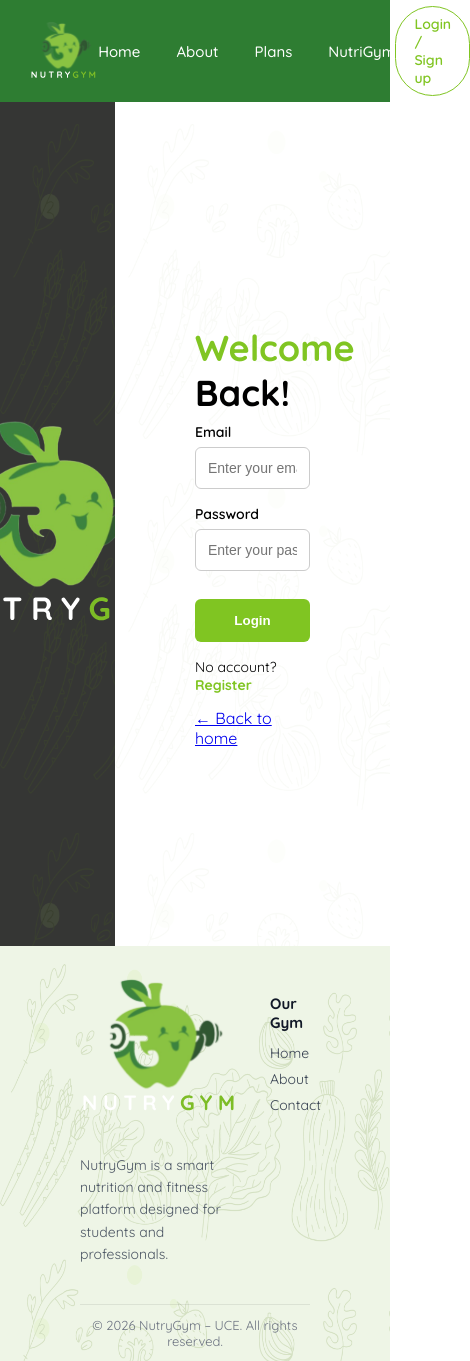
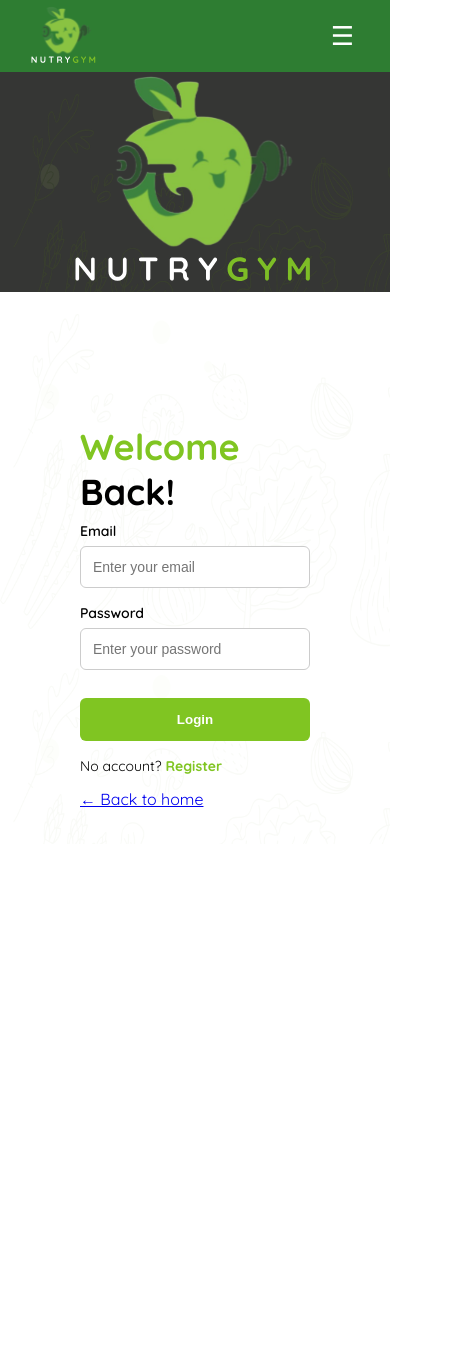
Before and after one commit to jatulcanaza/nutrygym-uce, a React (Vite) app in the folder apps/web/: page /auth in a window 390 px wide. Shown: the whole page, 470 px wide, since content can reach past the window. After the commit the page ends 844 px from the top, so only its background shows below. Built offline with nearby package versions, Linux system fonts and the light colour scheme.

Commit message:
fix(web): improve mobile responsiveness for navbar and layout

```diff
--- a/apps/web/src/components/Footer.css
+++ b/apps/web/src/components/Footer.css
@@ -103,3 +103,49 @@
   font-size: 13px;
   color: #6b7280;
 }
+/* =========================
+   RESPONSIVE (Footer)
+========================= */
+
+@media (max-width: 1024px) {
+  .footer {
+    padding: 28px 32px 12px; /* antes 80px */
+  }
+
+  .footer-links {
+    gap: 40px; /* antes 80px */
+  }
+}
+
+@media (max-width: 768px) {
+  .footer {
+    padding: 24px 16px 12px;
+  }
+
+  .footer-content {
+    flex-direction: column;
+    align-items: flex-start;
+    gap: 22px;
+  }
+
+  .footer-brand {
+    max-width: 520px;
+  }
+
+  .footer-links {
+    width: 100%;
+    flex-wrap: wrap;
+    gap: 26px;
+  }
+
+  .footer-social {
+    align-items: center;
+  }
+}
+
+@media (max-width: 420px) {
+  .footer-links {
+    flex-direction: column;
+    gap: 18px;
+  }
+}
--- a/apps/web/src/components/Navbar.tsx
+++ b/apps/web/src/components/Navbar.tsx
@@ -1,8 +1,11 @@
 import { Link } from "react-router-dom";
+import { useState } from "react";
 import "./Navbar.css";
 import logo from "../assets/logo.svg";
 
 export default function Navbar() {
+  const [open, setOpen] = useState(false);
+
   return (
     <nav className="navbar">
       {/* LEFT: LOGO */}
@@ -10,15 +13,33 @@ export default function Navbar() {
         <img src={logo} alt="NutryGym Logo" className="nav-logo" />
       </div>
 
+      {/* Toggle (solo móvil) */}
+      <button
+        className="nav-toggle"
+        type="button"
+        aria-label="Toggle menu"
+        aria-expanded={open}
+        onClick={() => setOpen((v) => !v)}
+      >
+        ☰
+      </button>
+
       {/* CENTER: MENU */}
-      <ul className="nav-menu">
-        <li><Link to="/">Home</Link></li>
-        <li><Link to="/about">About</Link></li>
-        <li><Link to="/plans">Plans</Link></li>
-        <li><Link to="/nutrigym">NutriGym</Link></li>
+      <ul className={`nav-menu ${open ? "open" : ""}`}>
+        <li><Link to="/" onClick={() => setOpen(false)}>Home</Link></li>
+        <li><Link to="/about" onClick={() => setOpen(false)}>About</Link></li>
+        <li><Link to="/plans" onClick={() => setOpen(false)}>Plans</Link></li>
+        <li><Link to="/nutrigym" onClick={() => setOpen(false)}>NutriGym</Link></li>
+
+        {/* AUTH también dentro en móvil para que no se corte */}
+        <li className="nav-auth-mobile">
+          <Link to="/auth" className="auth-link" onClick={() => setOpen(false)}>
+            Login / Sign up
+          </Link>
+        </li>
       </ul>
 
-      {/* RIGHT: AUTH */}
+      {/* RIGHT: AUTH (solo desktop) */}
       <div className="nav-right">
         <Link to="/auth" className="auth-link">
           Login / Sign up
--- a/apps/web/src/components/navbar.css
+++ b/apps/web/src/components/navbar.css
@@ -1,11 +1,13 @@
-/* ===== NAVBAR BASE ===== */
+/* =====================================================
+   NAVBAR BASE
+===================================================== */
 .navbar {
   height: 72px;
   padding: 0 48px;
   display: flex;
   align-items: center;
   justify-content: space-between;
-  background-color: #0f172a;
+  background-color: #1f5f25;
 }
 
 /* ===== LOGO ===== */
@@ -19,7 +21,9 @@
   cursor: pointer;
 }
 
-/* ===== MENU ===== */
+/* =====================================================
+   MENU (Desktop)
+===================================================== */
 .nav-menu {
   display: flex;
   gap: 36px;
@@ -49,6 +53,7 @@
   transition: width 0.25s ease;
 }
 
+/* HOVER (Desktop) */
 .nav-menu a:hover {
   color: #80c522;
 }
@@ -57,7 +62,28 @@
   width: 100%;
 }
 
-/* ===== AUTH LINK ===== */
+/* ACTIVE (Touch / Mobile) */
+.nav-menu a:active {
+  color: #80c522;
+}
+
+.nav-menu a:active::after {
+  width: 100%;
+}
+
+/* FOCUS (Accesibilidad) */
+.nav-menu a:focus-visible {
+  outline: none;
+  color: #80c522;
+}
+
+.nav-menu a:focus-visible::after {
+  width: 100%;
+}
+
+/* =====================================================
+   AUTH LINK (Desktop)
+===================================================== */
 .nav-right {
   display: flex;
   align-items: center;
@@ -66,8 +92,8 @@
 .auth-link {
   padding: 8px 18px;
   border-radius: 999px;
-  background-color: white;              /* BLANCO por defecto */
-  color: #80c522;                        /* VERDE NutryGym */
+  background-color: white;
+  color: #80c522;
   text-decoration: none;
   font-weight: 600;
   font-size: 14px;
@@ -75,9 +101,143 @@
   transition: all 0.25s ease;
 }
 
-/* HOVER: inversión */
+/* HOVER (Desktop) */
 .auth-link:hover {
-  background-color: #80c522;             /* VERDE */
-  color: white;                          /* TEXTO BLANCO */
+  background-color: #80c522;
+  color: white;
   box-shadow: 0 0 0 4px rgba(128, 197, 34, 0.18);
 }
+
+/* ACTIVE (Touch / Mobile) */
+.auth-link:active {
+  background-color: #80c522;
+  color: white;
+  box-shadow: 0 0 0 4px rgba(128, 197, 34, 0.18);
+  transform: scale(0.97);
+}
+
+/* FOCUS (Accesibilidad) */
+.auth-link:focus-visible {
+  outline: none;
+  box-shadow: 0 0 0 4px rgba(128, 197, 34, 0.22);
+}
+
+/* =====================================================
+   RESPONSIVE
+===================================================== */
+
+/* Toggle button */
+.nav-toggle {
+  display: none;
+  background: transparent;
+  border: none;
+  color: white;
+  font-size: 26px;
+  cursor: pointer;
+  line-height: 1;
+}
+
+/* Auth dentro del menú móvil */
+.nav-auth-mobile {
+  display: none;
+}
+
+/* Tablet */
+@media (max-width: 900px) {
+  .navbar {
+    padding: 0 18px;
+  }
+
+  .nav-menu {
+    gap: 18px;
+  }
+}
+
+/* =====================================================
+   MOBILE
+===================================================== */
+@media (max-width: 768px) {
+  .nav-toggle {
+    display: block;
+  }
+
+  .nav-right {
+    display: none;
+  }
+
+  .navbar {
+    position: relative;
+    padding: 0 18px;
+  }
+
+  .nav-menu {
+    display: none;
+    position: absolute;
+    top: 72px;
+    left: 12px;
+    right: 12px;
+
+    background-color: #1f5f25;
+    border-radius: 14px;
+    padding: 16px;
+    flex-direction: column;
+    gap: 14px;
+    z-index: 50;
+
+    box-shadow: 0 14px 35px rgba(0, 0, 0, 0.22);
+    border: 1px solid rgba(255, 255, 255, 0.12);
+  }
+
+  .nav-menu.open {
+    display: flex;
+  }
+
+  /* Links más cómodos en móvil */
+  .nav-menu a {
+    padding: 6px 0;
+    font-size: 16px;
+  }
+
+  .nav-menu a::after {
+    bottom: -4px;
+  }
+
+  /* Separador visual para Login */
+  .nav-auth-mobile {
+    display: block;
+    margin-top: 8px;
+    padding-top: 12px;
+    border-top: 1px solid rgba(255, 255, 255, 0.18);
+  }
+
+  /* Botón Login móvil */
+  .nav-auth-mobile .auth-link {
+    width: 100%;
+    display: block;
+    text-align: center;
+
+    padding: 14px 18px;
+    margin-top: 14px;
+
+    background-color: white;
+    color: #80c522;
+    border: 1.5px solid #80c522;
+    border-radius: 999px;
+
+    font-weight: 600;
+    transition: all 0.25s ease;
+    box-shadow: 0 8px 18px rgba(0, 0, 0, 0.12);
+  }
+
+  .nav-auth-mobile .auth-link:hover {
+    background-color: #80c522;
+    color: white;
+    box-shadow: 0 0 0 4px rgba(128, 197, 34, 0.18);
+  }
+
+  .nav-auth-mobile .auth-link:active {
+    background-color: #80c522;
+    color: white;
+    transform: scale(0.97);
+  }
+}
--- a/apps/web/src/index.css
+++ b/apps/web/src/index.css
@@ -80,3 +80,15 @@ html, body, #root {
 .app-content {
   flex: 1;
 }
+/* ==== Responsive base helpers (no cambia tu estilo) ==== */
+* { box-sizing: border-box; }
+
+html, body {
+  width: 100%;
+  overflow-x: hidden;
+}
+
+img {
+  max-width: 100%;
+  height: auto;
+}
--- a/apps/web/src/pages/About.css
+++ b/apps/web/src/pages/About.css
@@ -388,3 +388,74 @@
     align-items: flex-start;
   }
 }
+/* =========================
+   RESPONSIVE (Auth)
+   No cambia el estilo; solo adapta layout
+========================= */
+
+/* Laptops pequeñas / tablets */
+@media (max-width: 1024px) {
+  .auth-right {
+    padding: 48px; /* antes 80px */
+  }
+
+  .auth-right h1 {
+    font-size: 32px; /* antes 36px */
+  }
+
+  .logo {
+    width: 220px; /* antes 250px */
+  }
+}
+
+/* Tablets / móvil: una sola columna */
+@media (max-width: 768px) {
+  .auth-container {
+    flex-direction: column; /* antes row */
+    height: auto;           /* evita cortes */
+    min-height: 100vh;
+  }
+
+  .auth-left {
+    flex: none;
+    min-height: 220px;      /* mantiene el panel visual */
+    padding: 24px 16px;
+  }
+
+  .logo {
+    width: 180px;
+  }
+
+  .auth-right {
+    flex: none;
+    padding: 28px 18px;     /* reduce padding para móvil */
+    min-height: calc(100vh - 220px);
+  }
+
+  .auth-right h1 {
+    font-size: 28px;
+  }
+
+  .auth-form input {
+    font-size: 16px; /* mejor UX móvil */
+  }
+}
+
+/* Móviles pequeños */
+@media (max-width: 420px) {
+  .auth-left {
+    min-height: 200px;
+  }
+
+  .auth-right {
+    padding: 22px 14px;
+  }
+
+  .auth-right h1 {
+    font-size: 26px;
+  }
+
+  .auth-form button {
+    padding: 13px;
+  }
+}
```
